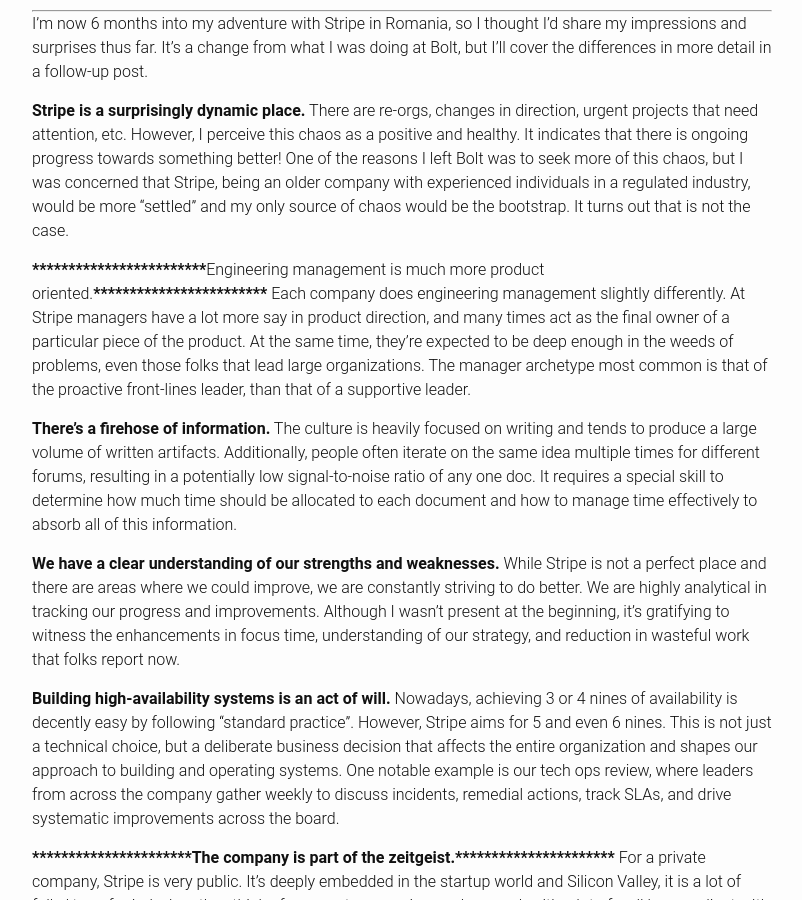
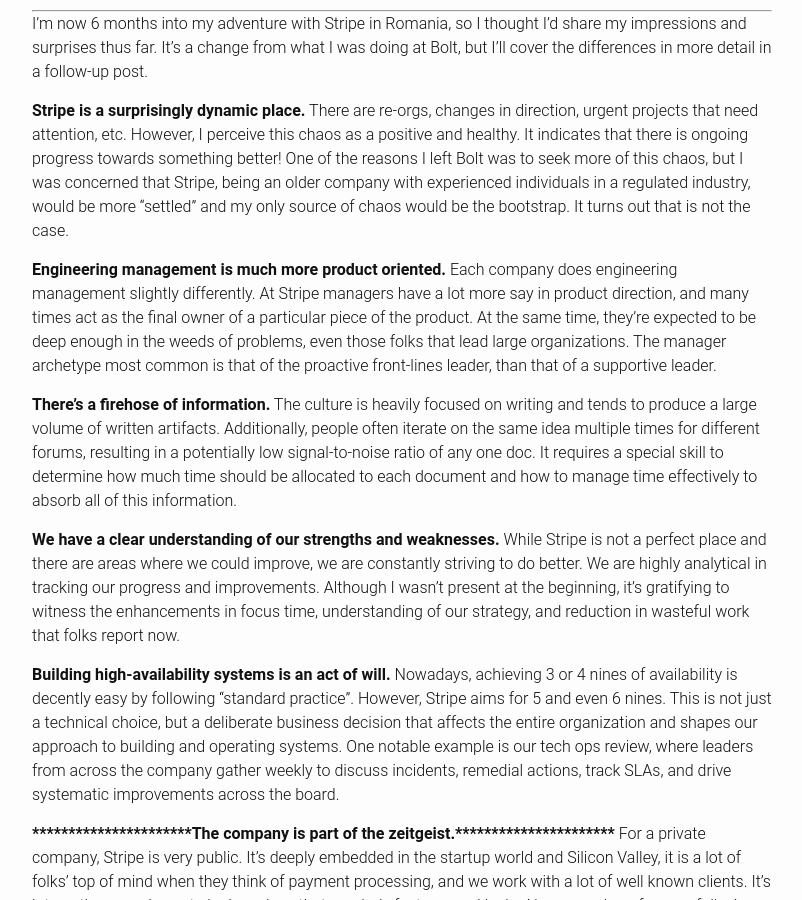
Before and after one commit to horia141/horia141.github.io, a Jekyll site: the page built from _posts/2024-01-12-six-months-at-stripe.md, in a window 1280 px wide and 900 px high, scrolled down 325 px. Shown: the whole window, without its empty margins (238-1040 px from the left). Built offline with Jekyll 4.4.1, drawn with Linux system fonts in a browser that asks for light colours; comment, search, counter and statistics services are not loaded.

```diff
--- a/_posts/2024-01-12-six-months-at-stripe.md
+++ b/_posts/2024-01-12-six-months-at-stripe.md
@@ -20,7 +20,7 @@ I'm now 6 months into my adventure with Stripe in Romania, so I thought I'd shar
 
 **Stripe is a surprisingly dynamic place.** There are re-orgs, changes in direction, urgent projects that need attention, etc. However, I perceive this chaos as a positive and healthy. It indicates that there is ongoing progress towards something better! One of the reasons I left Bolt was to seek more of this chaos, but I was concerned that Stripe, being an older company with experienced individuals in a regulated industry, would be more "settled" and my only source of chaos would be the bootstrap. It turns out that is not the case.
 
-************************************************************************Engineering management is much more product oriented.************************************************************************ Each company does engineering management slightly differently. At Stripe managers have a lot more say in product direction, and many times act as the final owner of a particular piece of the product. At the same time, they’re expected to be deep enough in the weeds of problems, even those folks that lead large organizations. The manager archetype most common is that of the proactive front-lines leader, than that of a supportive leader.
+**Engineering management is much more product oriented.** Each company does engineering management slightly differently. At Stripe managers have a lot more say in product direction, and many times act as the final owner of a particular piece of the product. At the same time, they’re expected to be deep enough in the weeds of problems, even those folks that lead large organizations. The manager archetype most common is that of the proactive front-lines leader, than that of a supportive leader.
 
 **There's a firehose of information.** The culture is heavily focused on writing and tends to produce a large volume of written artifacts. Additionally, people often iterate on the same idea multiple times for different forums, resulting in a potentially low signal-to-noise ratio of any one doc. It requires a special skill to determine how much time should be allocated to each document and how to manage time effectively to absorb all of this information.
 
```
